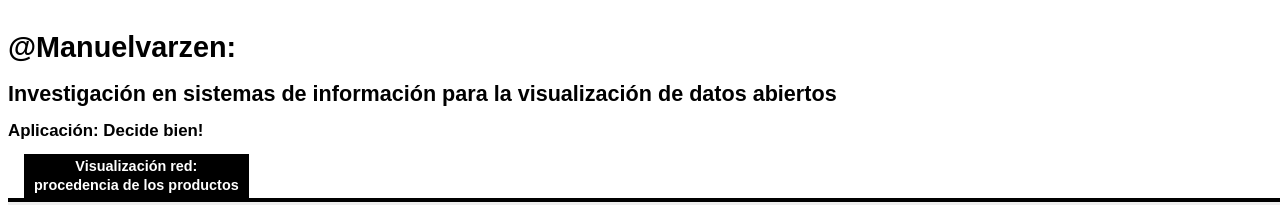
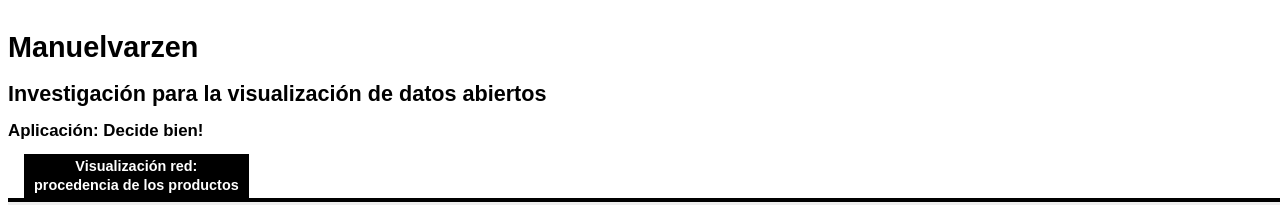
Before and after one commit to manuelvarzen/DecideBien, a plain HTML site: page index.html in a window 1280 px wide. Shown: the top 205 px of the page. Drawn offline with Linux system fonts and the light colour scheme.

Commit message:
Update index.html

```diff
--- a/index.html
+++ b/index.html
@@ -1,7 +1,8 @@
 <!DOCTYPE html PUBLIC "-//W3C//DTD XHTML 1.0 Strict//EN" "http://www.w3.org/TR/xhtml1/DTD/xhtml1-strict.dtd">
 <html xmlns="http://www.w3.org/1999/xhtml" xmlns:v="urn:schemas-microsoft-com:vml" >
 <head>
-	<title>@manuelvarzen: Investigación en sistemas de información para la visualización de datos abiertos</title>
+
+<title>ManuelVarZen: Investigación en sistemas de información para la visualización de datos abiertos</title>
 <meta http-equiv="Content-Type" content="application/xhtml+xml; charset=utf-8" />
 <meta name="description" content="Manuelvarzen: Researching information technology for open data and goverment" />
 <meta name="keywords" content="open data, open goverment, information, communication, technology, budget, research, Lima, Peru, market, emergent, economies" />
@@ -169,8 +170,8 @@ font-family: Arial, sans-serif;
 </head>
 <body onload='init()' id='body'>
 <div id="header">
-    <h1>@Manuelvarzen:</h1>
-    <h2>Investigación en sistemas de información para la visualización de datos abiertos</h2>
+    <h1>Manuelvarzen</h1>
+    <h2>Investigación para la visualización de datos abiertos</h2>
     <h3>Aplicación: Decide bien!</h3>
     <ul>
         <li><a href="" class="active">Visualización red:<span>procedencia de los productos</span></a></li>
```
Lines whose indentation alone changed are shown as unchanged.
